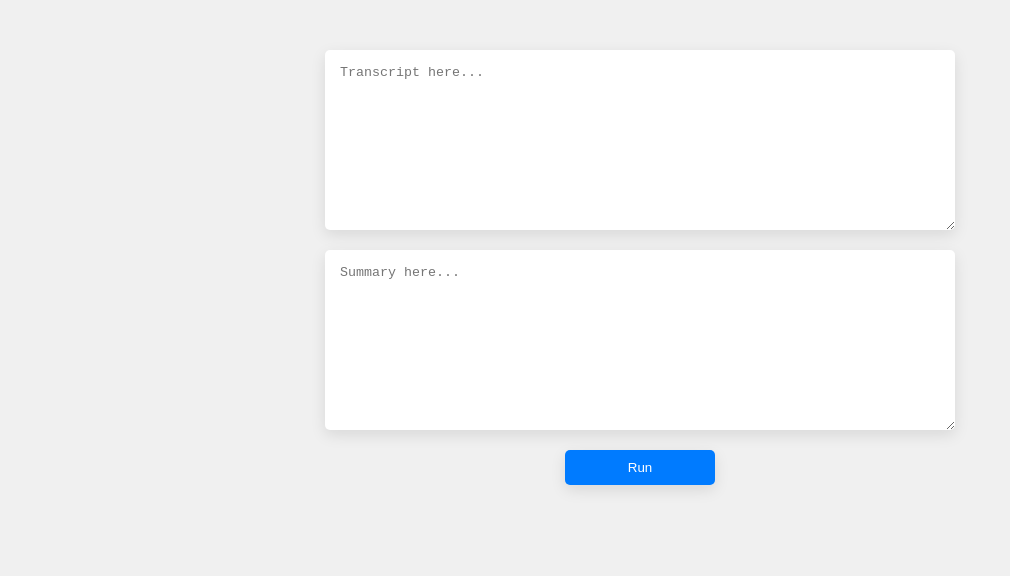
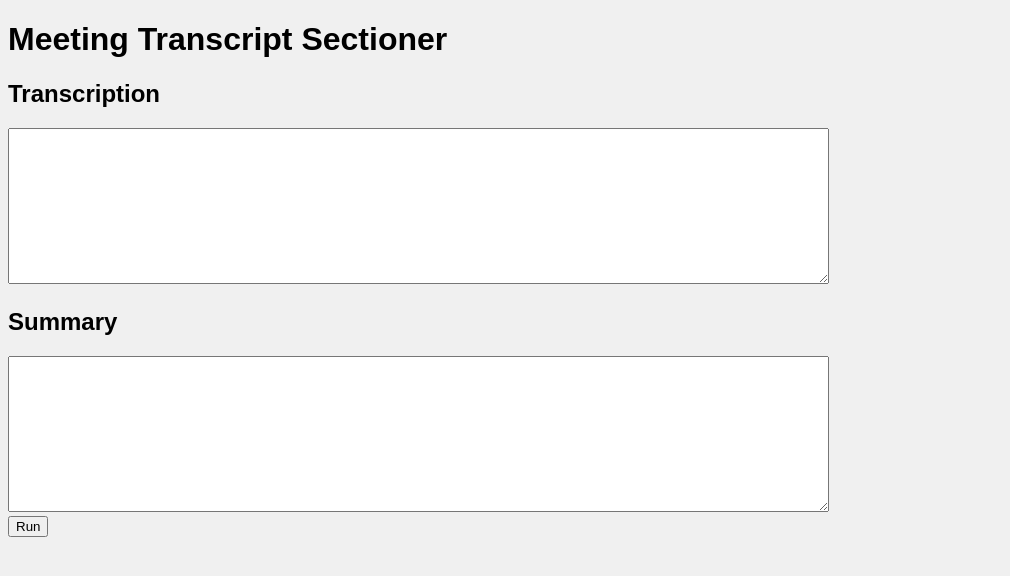
Before and after one commit to tiagovasc/Meetings-Recap, a plain HTML site: page index.html in a window 1280 px wide. Shown: the whole page, without its empty margins (0-1010 px from the left). Drawn offline with Linux system fonts and the light colour scheme.

Commit message:
Update index.html

```diff
--- a/index.html
+++ b/index.html
@@ -1,16 +1,28 @@
 <!DOCTYPE html>
 <html>
 <head>
-    <title>Transcript Separator</title>
+    <title>Meeting Transcript Sectioner</title>
     <link rel="stylesheet" type="text/css" href="styles.css">
+    <script src="script.js"></script>
 </head>
 <body>
-    <div class="container">
-        <textarea id="transcript" class="transcript-box" rows="10" cols="50" placeholder="Transcript here..."></textarea>
-        <textarea id="summary" class="summary-box" rows="10" cols="50" placeholder="Summary here..."></textarea>
-        <button id="runBtn" class="btn">Run</button>
-        <div id="outputArea" class="output-area"></div>
+    <h1>Meeting Transcript Sectioner</h1>
+
+    <div class="inputArea">
+        <h2>Transcription</h2>
+        <textarea id="transcript" rows="10" cols="100"></textarea>
     </div>
-    <script src="script.js"></script>
+
+    <div class="inputArea">
+        <h2>Summary</h2>
+        <textarea id="summary" rows="10" cols="100"></textarea>
+    </div>
+
+    <button id="runBtn">Run</button>
+
+    <div id="outputArea">
+        <!-- Generated sections will appear here -->
+    </div>
+
 </body>
 </html>
```
